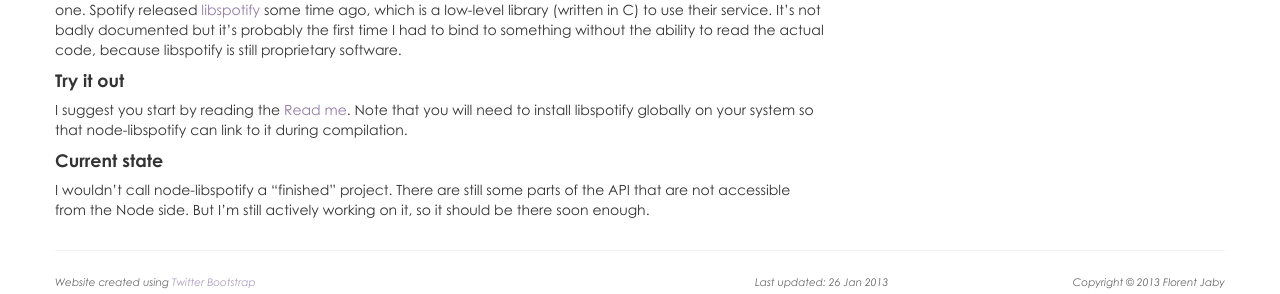
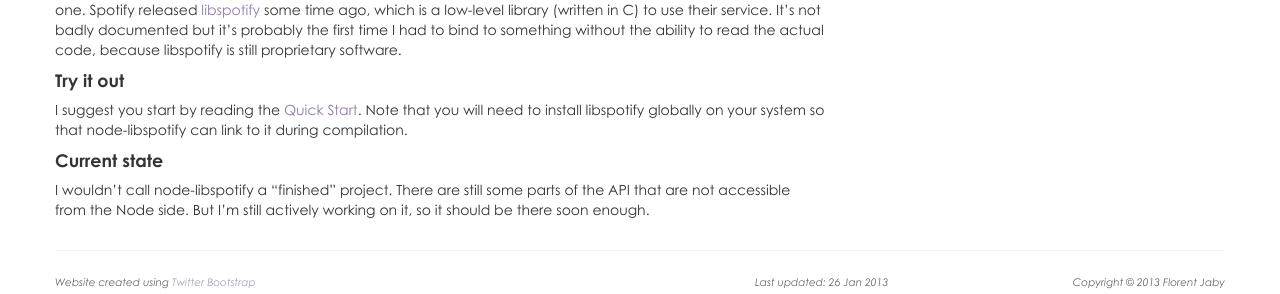
Before and after one commit to Floby/node-libspotify, a Jekyll site: the page built from index.markdown, in a window 1280 px wide. Shown: the part 396-690 px from the top of the page. Built offline with Jekyll 4.4.1, drawn with Linux system fonts in a browser that asks for light colours; Markdown is read by kramdown in place of the engine named in the settings.

Commit message:
push people to the quick start

```diff
--- a/index.markdown
+++ b/index.markdown
@@ -24,7 +24,7 @@ something without the ability to read the actual code, because libspotify is sti
 
 
 #### Try it out
-I suggest you start by reading the [Read me]({{ site.html_pages[0].url }}). Note that you will need to install libspotify
+I suggest you start by reading the [Quick Start]({{ site.html_pages[3].url }}). Note that you will need to install libspotify
 globally on your system so that node-libspotify can link to it during compilation.
 
 
```
